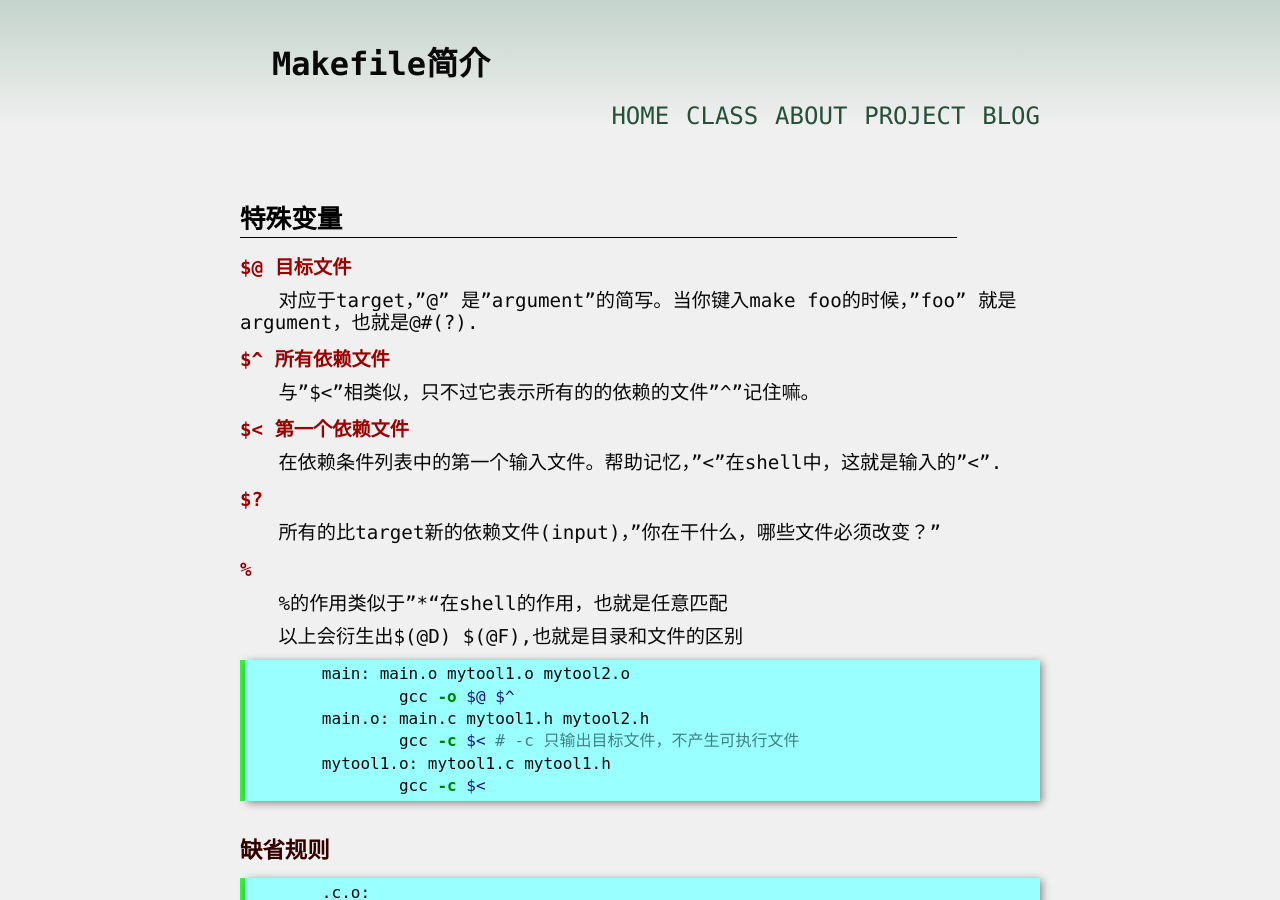
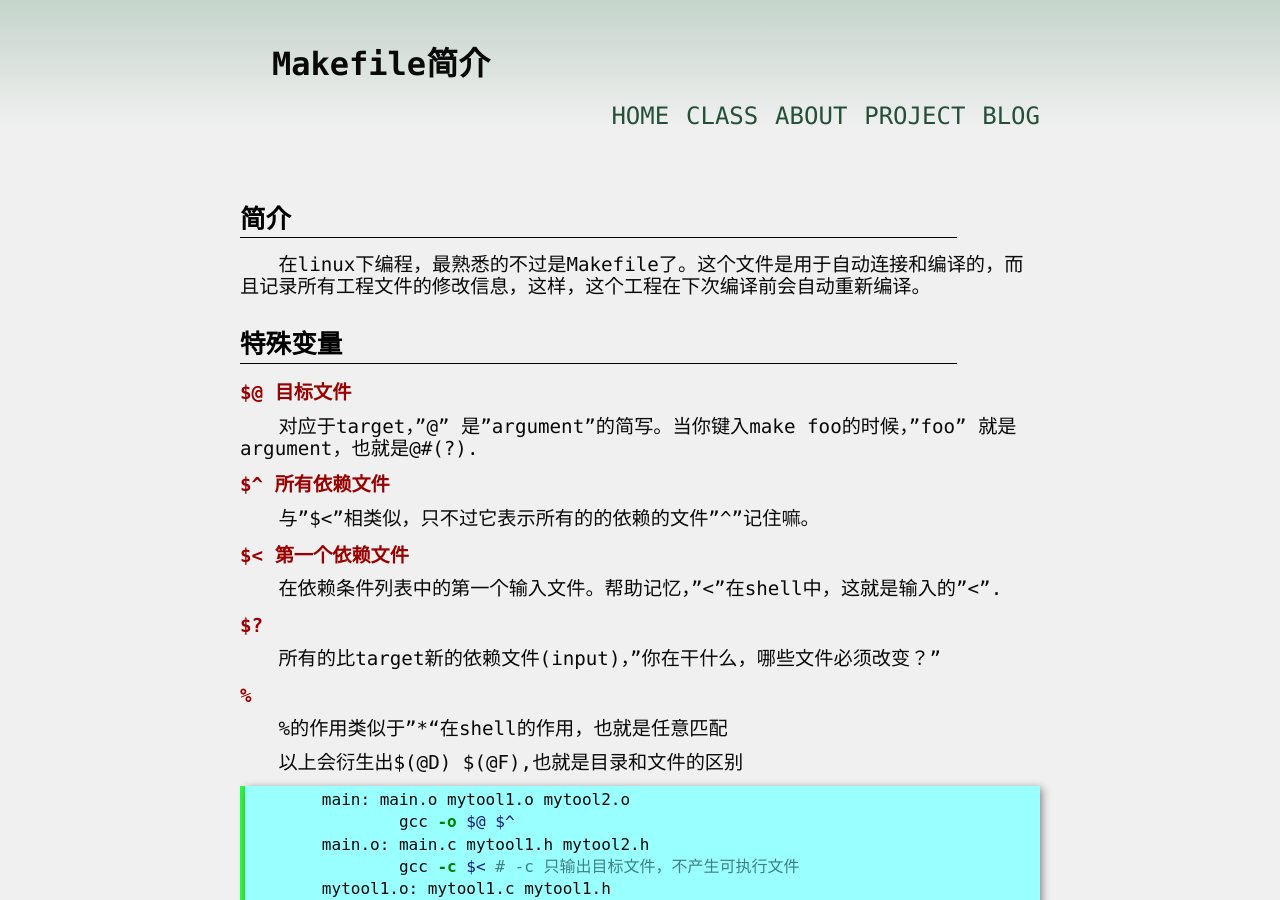
Before and after one commit to yuzibo/yuzibo.github.io, a Jekyll site: the page built from _posts/2014-12-07-Makefile.md, in a window 1280 px wide and 900 px high. Built offline with Jekyll 4.4.1, drawn with Linux system fonts in a browser that asks for light colours; comment, search, counter and statistics services are not loaded.

Commit message:
modify Makefile

```diff
--- a/_posts/2014-12-07-Makefile.md
+++ b/_posts/2014-12-07-Makefile.md
@@ -3,6 +3,10 @@ layout: article
 title: "Makefile简介"
 category: make
 ---
+
+# 简介
+
+在linux下编程，最熟悉的不过是Makefile了。这个文件是用于自动连接和编译的，而且记录所有工程文件的修改信息，这样，这个工程在下次编译前会自动重新编译。
 
 # 特殊变量
 
```
